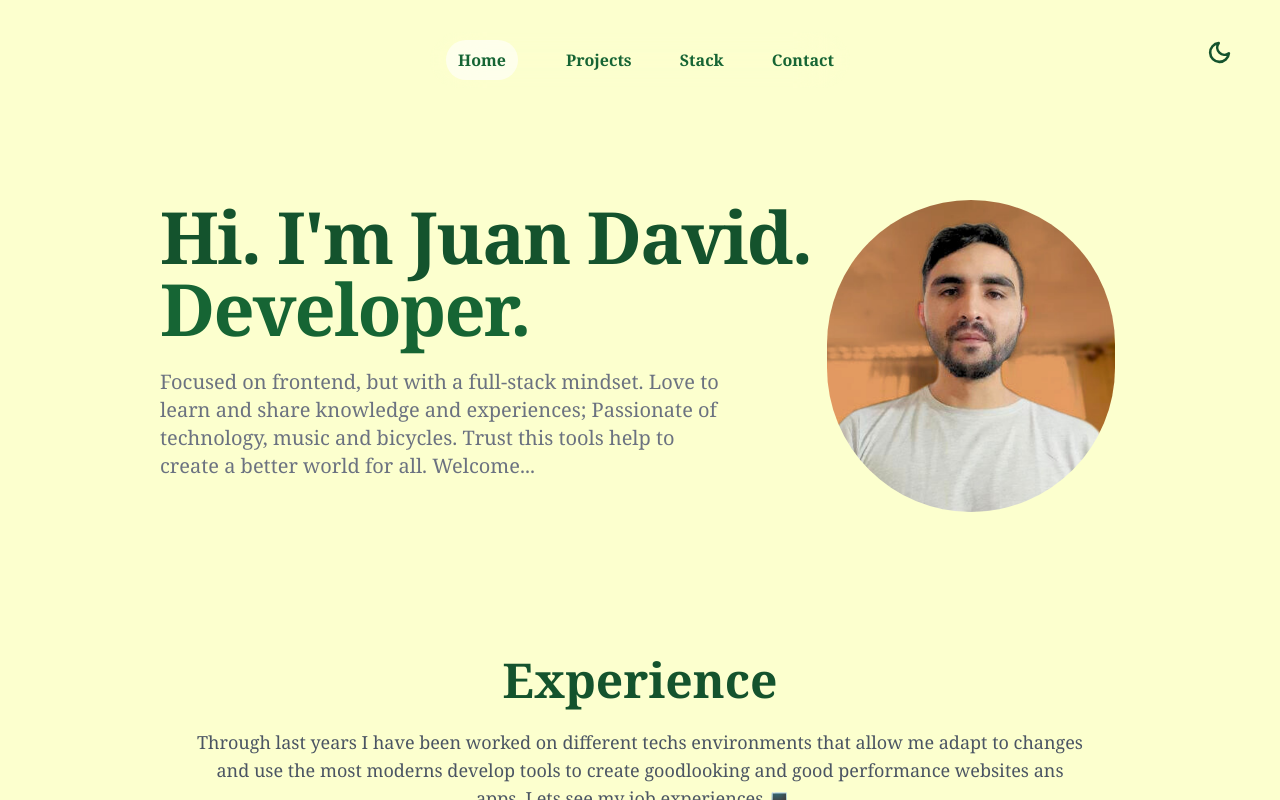
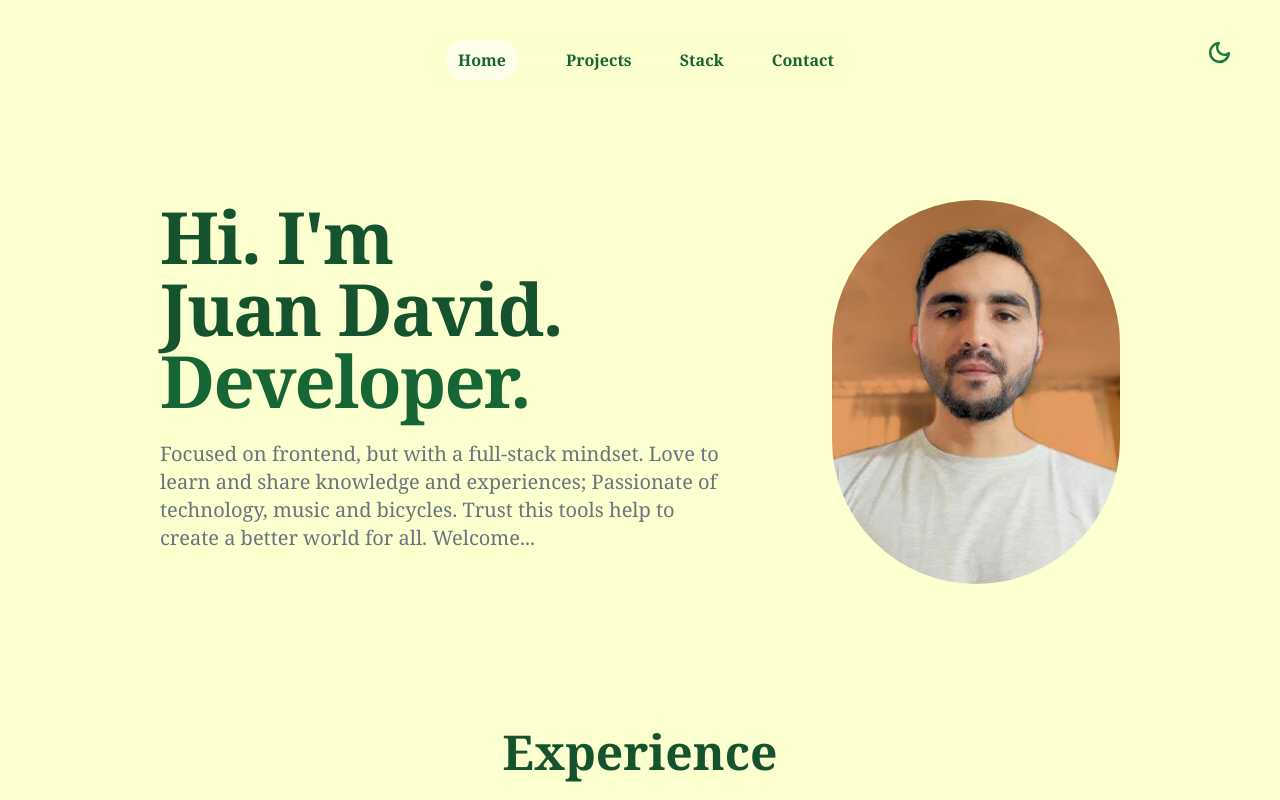
Before and after one commit to juandcastroj/portfolio, a React (Vite) app: page / in a window 1280 px wide. Both pictures are taken after a click on the button 1219 px from the left and 52 px from the top of the page. Shown: the top 800 px of the page. Built offline with nearby package versions, Linux system fonts and the light colour scheme; what tailwindcss-animated would draw is missing.

Commit message:
color on theme switcher

```diff
--- a/src/components/home/hero.jsx
+++ b/src/components/home/hero.jsx
@@ -6,8 +6,9 @@ export default function Hero() {
   return (
     <div className="relative isolate -z-10 overflow-hidden pt-14 animate-fade-down animate-duration-[3000ms] animate-delay-800">
       <div className="mx-auto max-w-5xl px-6 py-12 sm:py-28 lg:py-36 lg:px-8">
-        <div className="mx-auto max-w-4xl lg:mx-0 lg:flex gap-4 lg:max-w-none">
+        <div className="mx-auto max-w-4xl lg:mx-0 lg:flex gap-12 lg:max-w-none">
           <div className="flex flex-col justify-between">
+
               <h2 className="max-w-2xl text-balance text-3xl sm:text-4xl font-semibold tracking-tight text-green-900 dark:text-white lg:text-7xl lg:col-span-2 xl:col-auto">
                 Hi. I&#39;m Juan David.
               </h2>
@@ -21,6 +22,7 @@ export default function Hero() {
                 </p>
               </div>
           </div>
+
           <img
               alt="JD photo"
               src={JD_photoDark}
--- a/src/components/navbar/themeSwitcher.jsx
+++ b/src/components/navbar/themeSwitcher.jsx
@@ -12,14 +12,14 @@ export default function ThemeSwitcher () {
     >
 
       { theme === "light" ?
-      <svg xmlns="http://www.w3.org/2000/svg" width="25" height="25" viewBox="0 0 24 24" fill="none" stroke="#14532d" strokeWidth="2.5" strokeLinecap="round" strokeLinejoin="round"><path d="M21 12.79A9 9 0 1 1 11.21 3 7 7 0 0 0 21 12.79z"/>
-        {theme === "light" ? "Dark" : "Light"}
-      </svg>
-      :
-       <svg xmlns="http://www.w3.org/2000/svg" width="25" height="25" viewBox="0 0 24 24" fill="none" stroke="#93c5fd" strokeWidth="2.5" strokeLinecap="round" strokeLinejoin="round"><circle cx="12" cy="12" r="5"/><path d="M12 1v2M12 21v2M4.2 4.2l1.4 1.4M18.4 18.4l1.4 1.4M1 12h2M21 12h2M4.2 19.8l1.4-1.4M18.4 5.6l1.4-1.4"/>
-        {theme === "light" ? "Dark" : "Light"}
-      </svg> }
-
+          <svg xmlns="http://www.w3.org/2000/svg" width="25" height="25" viewBox="0 0 24 24" fill="none" stroke="#1c7740" strokeWidth="2.5" strokeLinecap="round" strokeLinejoin="round"><path d="M21 12.79A9 9 0 1 1 11.21 3 7 7 0 0 0 21 12.79z"/>
+            {theme === "light" ? "Dark" : "Light"}
+          </svg>
+          :
+          <svg xmlns="http://www.w3.org/2000/svg" width="25" height="25" viewBox="0 0 24 24" fill="none" stroke="#93c5fd" strokeWidth="2.5" strokeLinecap="round" strokeLinejoin="round"><circle cx="12" cy="12" r="5"/><path d="M12 1v2M12 21v2M4.2 4.2l1.4 1.4M18.4 18.4l1.4 1.4M1 12h2M21 12h2M4.2 19.8l1.4-1.4M18.4 5.6l1.4-1.4"/>
+            {theme === "light" ? "Dark" : "Light"}
+          </svg>
+        }
     </button>
   );
 };
```
Lines whose indentation alone changed are shown as unchanged.
